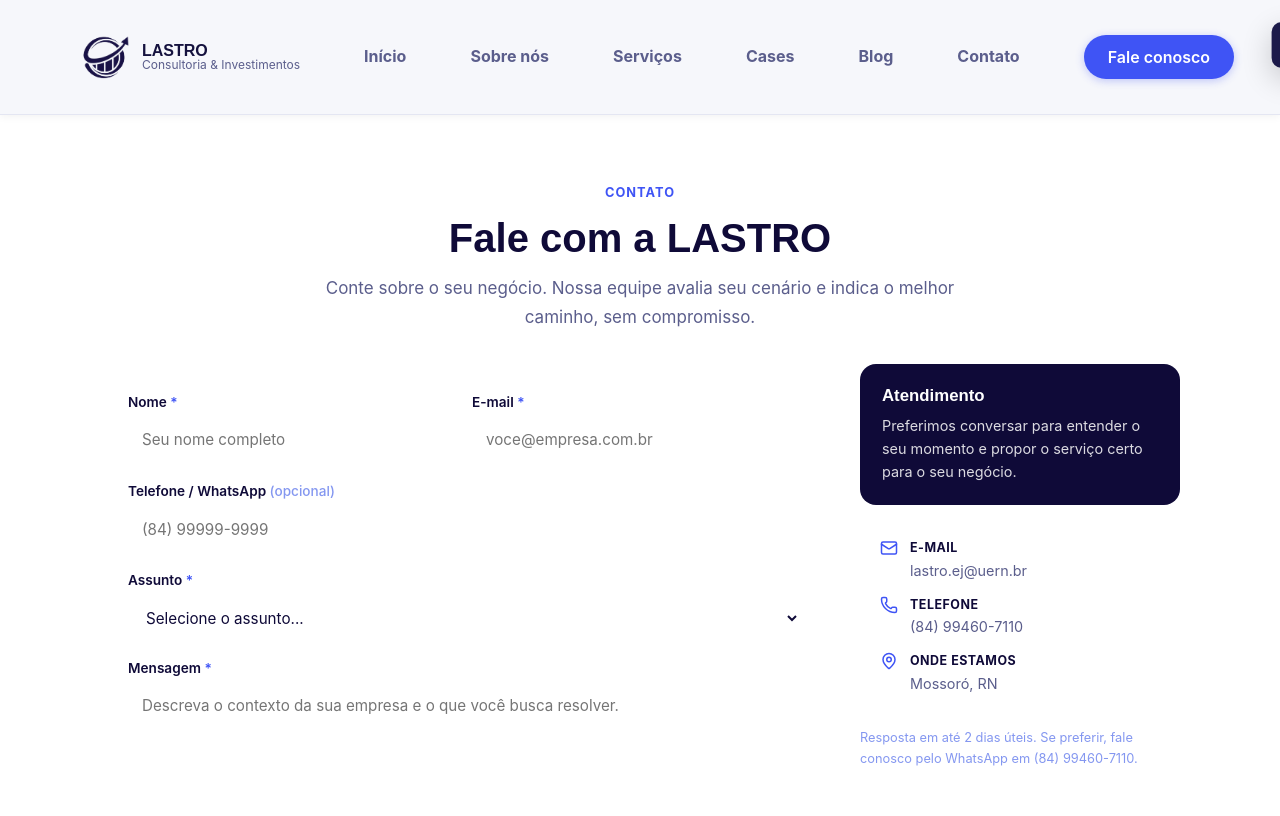
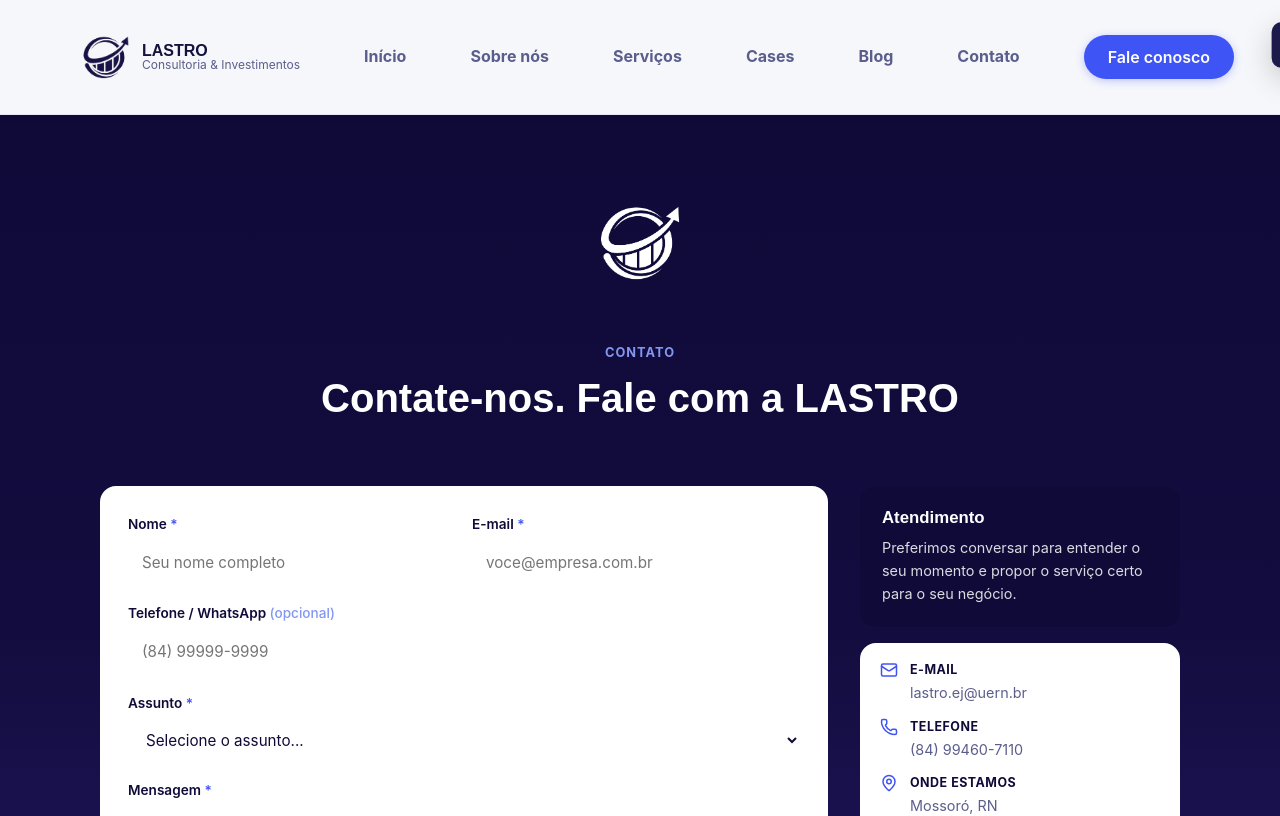
Before and after one commit to oarthurolle/LASTRO-EJ, a React (Vite) app in the folder Frontend/: page /contato in a window 1280 px wide. Shown: the top 816 px of the page. Built offline with nearby package versions, Linux system fonts and the light colour scheme.

Commit message:
feat(frontend): aplica fundo gradiente e hero com logo à página de contato

```diff
--- a/Frontend/src/pages/Contato/Contato.css
+++ b/Frontend/src/pages/Contato/Contato.css
@@ -1,13 +1,15 @@
 /* src/pages/Contato/Contato.css */
 .contato-page {
+  background: var(--gradient-bg);
+  min-height: 100vh;
   padding-top: var(--space-xl, 64px);
   padding-bottom: var(--space-xl, 64px);
 }
 
 .contato__hero {
   text-align: center;
-  max-width: 640px;
-  margin: 0 auto var(--space-lg, 40px);
+  max-width: 720px;
+  margin: 0 auto var(--space-xl, 40px);
 }
 
 .contato__eyebrow {
@@ -16,20 +18,21 @@
   font-weight: 700;
   letter-spacing: 0.08em;
   text-transform: uppercase;
-  color: var(--color-primary-600);
+  color: var(--color-primary-400);
   margin-bottom: 12px;
+}
+
+.contato__logo {
+  width: clamp(6rem, 10vw, 9rem);
+  margin: 0 auto var(--space-lg, 40px);
 }
 
 .contato__hero h1 {
   font-size: var(--font-size-h1);
-  color: var(--color-primary-900);
+  color: var(--color-text-light);
   margin-bottom: 12px;
 }
 
-.contato__hero p {
-  color: var(--color-text-secondary);
-  line-height: 1.7;
-}
 
 .contato__layout {
   display: grid;
--- a/Frontend/src/pages/Contato/Contato.tsx
+++ b/Frontend/src/pages/Contato/Contato.tsx
@@ -9,6 +9,7 @@ import {
   Phone,
 } from "lucide-react";
 import { fetchApi, parseApiResponse } from "../../auth/api";
+import logo from "../../assets/logos/logoWhite.png";
 import "./Contato.css";
 
 interface ContactPayload {
@@ -107,7 +108,8 @@ export default function Contato() {
 
   if (sent) {
     return (
-      <div className="contato-page container">
+      <section className="contato-page">
+      <div className="container">
         <section className="contato__success">
           <CheckCircle2 size={44} />
           <span className="contato__eyebrow">Mensagem enviada</span>
@@ -119,20 +121,23 @@ export default function Contato() {
           <Link to="/" className="contato__btn-primary">
             Voltar ao início
           </Link>
-        </section>
-      </div>
+          </section>
+        </div>
+      </section>
     );
   }
 
   return (
-    <div className="contato-page container">
+    <section className="contato-page">
+      <div className="container">
       <section className="contato__hero">
+        <img
+          src={logo}
+          alt="Logo Lastro"
+          className="contato__logo"
+        />
         <span className="contato__eyebrow">Contato</span>
-        <h1>Fale com a LASTRO</h1>
-        <p>
-          Conte sobre o seu negócio. Nossa equipe avalia seu cenário e indica o
-          melhor caminho, sem compromisso.
-        </p>
+        <h1>Contate-nos. Fale com a LASTRO</h1>
       </section>
 
       <div className="contato__layout">
@@ -277,5 +282,6 @@ export default function Contato() {
         </aside>
       </div>
     </div>
+    </section>
   );
 }
```
